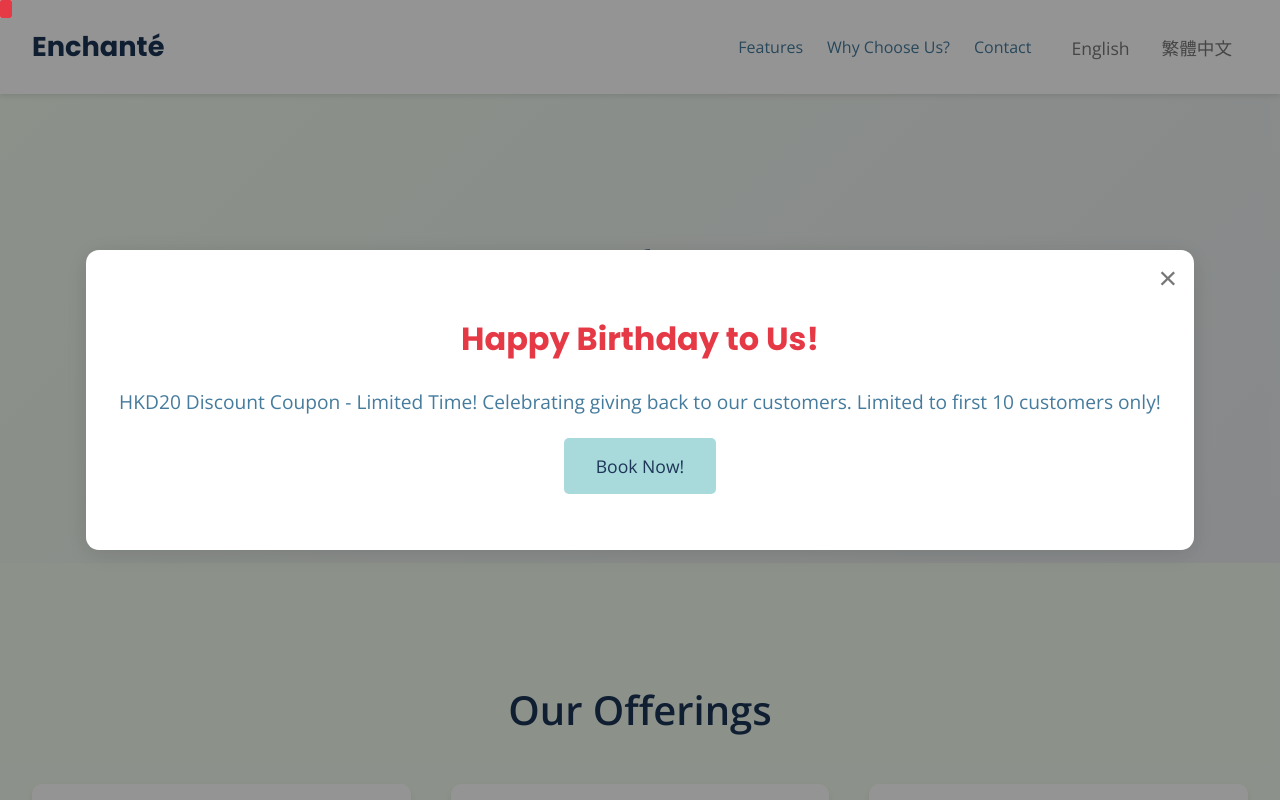
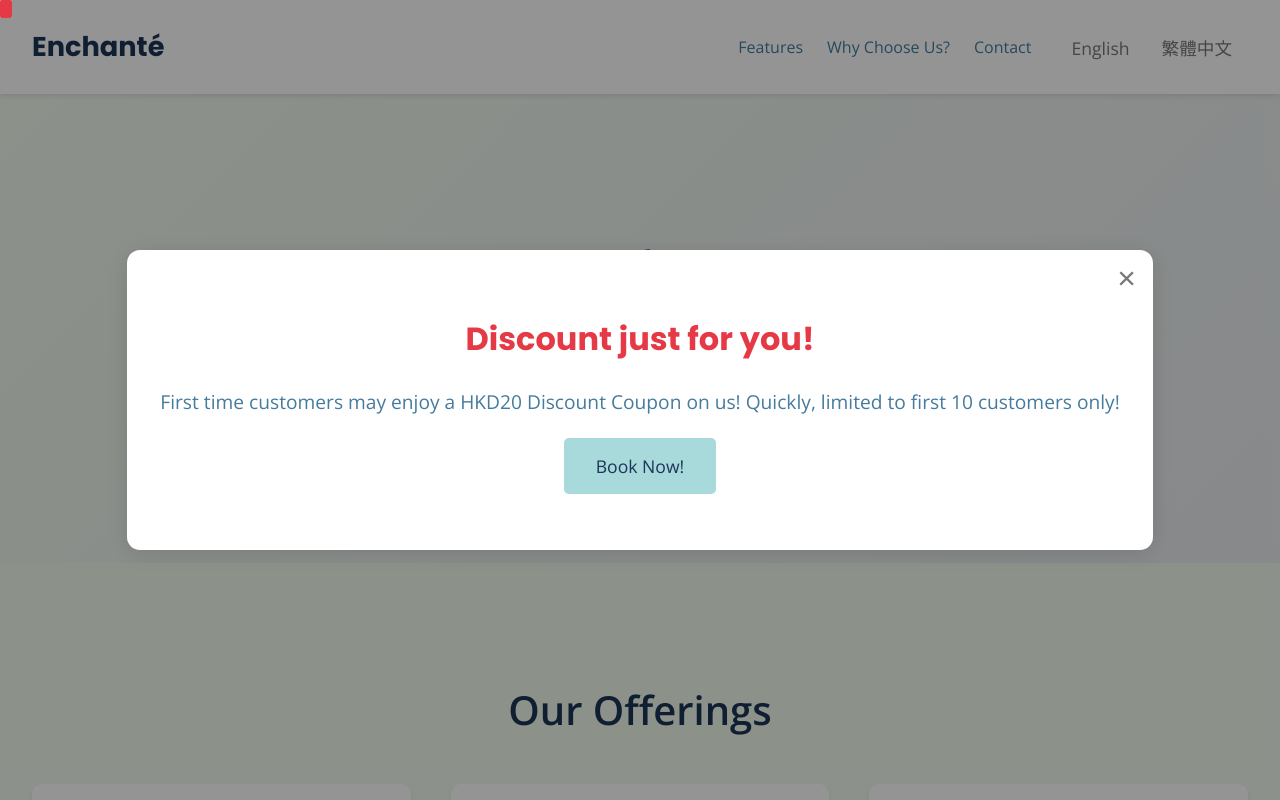
Before and after one commit to desertfox-gt/New, a React (Create React App) app: page / in a window 1280 px wide. Shown: the top 800 px of the page. Built offline with nearby package versions, Linux system fonts and the light colour scheme.

Commit message:
Update App.js

```diff
--- a/src/App.js
+++ b/src/App.js
@@ -218,16 +218,16 @@ function App() {
         button: "Contact Us",
       },
       footer: {
-        copyright: "Enchanté • Classy, Dark Purple SPA",
+        copyright: "Enchanté by The KOC Group",
       },
       languageSelector: {
         en: "English",
         zh: "繁體中文",
       },
       birthdayPopup: {
-        title: "Happy Birthday to Us!",
+        title: "Discount just for you!",
         message:
-          "HKD20 Discount Coupon - Limited Time! Celebrating giving back to our customers. Limited to first 10 customers only!",
+          "First time customers may enjoy a HKD20 Discount Coupon on us! Quickly, limited to first 10 customers only!",
       },
     },
     zh: {
@@ -281,16 +281,16 @@ function App() {
         button: "聯絡我們",
       },
       footer: {
-        copyright: "Enchanté • 高雅，深紫色水療中心",
+        copyright: "Enchanté by The KOC Group",
       },
       languageSelector: {
         en: "English",
         zh: "繁體中文",
       },
       birthdayPopup: {
-        title: "祝我們生日快樂！",
+        title: "為您而設的優惠！",
         message:
-          "HKD20 Discount Coupon - Limited Time! Celebrating giving back to our customers. Limited to first 10 customers only!",
+          "新客戶可專享HKD20 的優惠帣! 還等什麼？只限於頭十名顧客!",
       },
     },
   };
```
